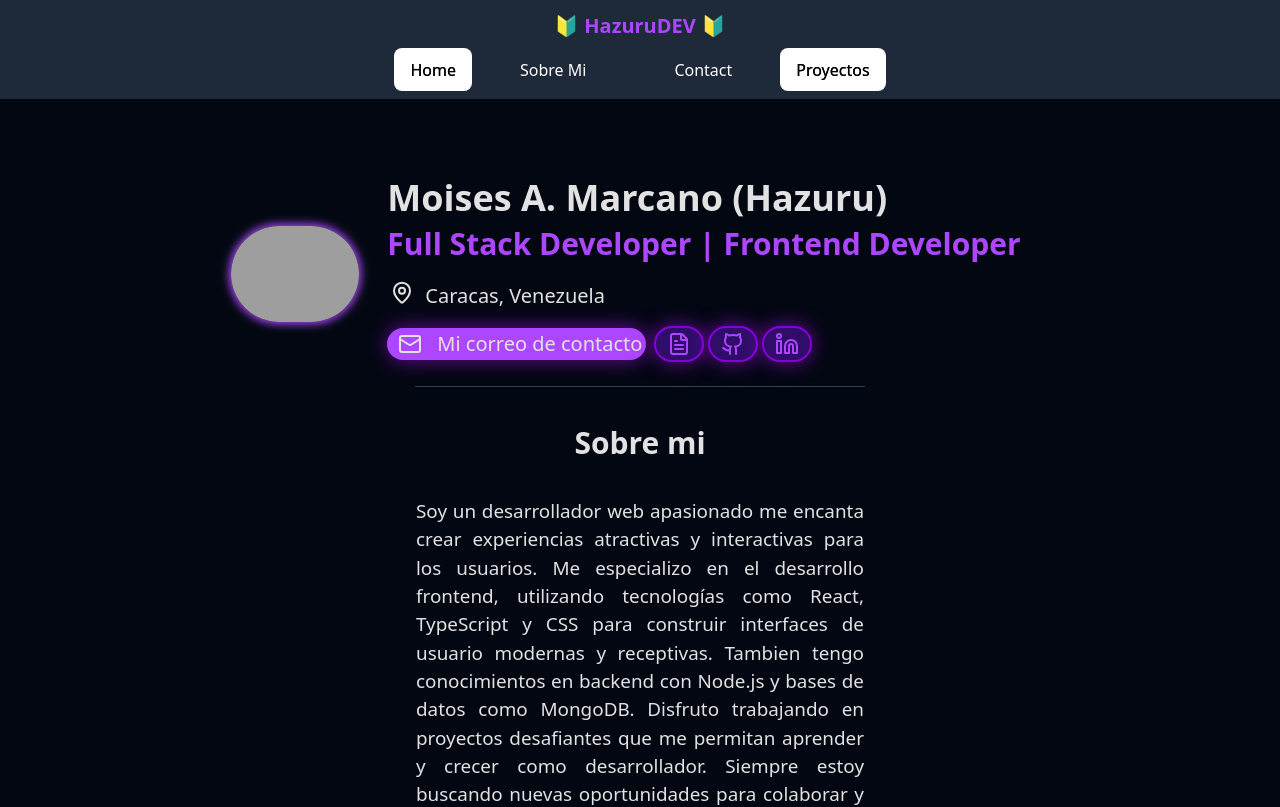
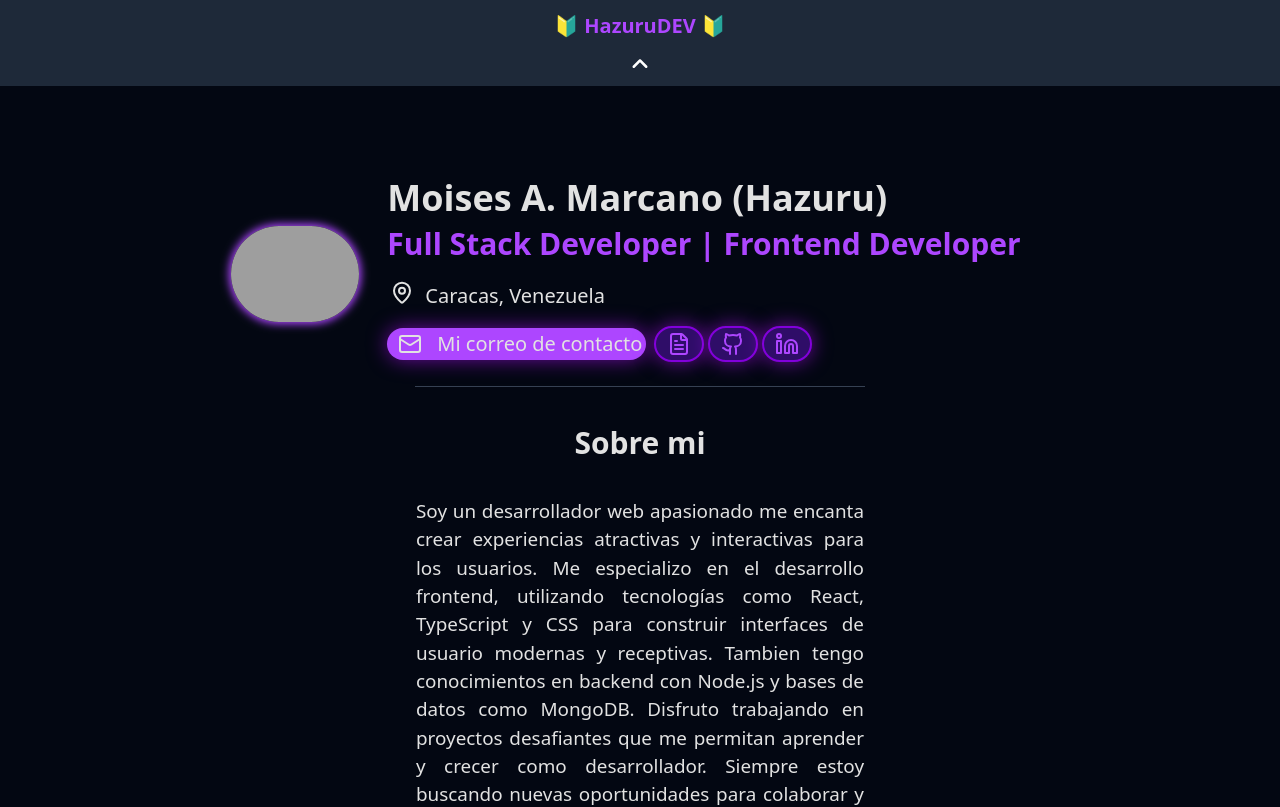
Before and after one commit to Hazuru00/Portafolio-Personal-WebDeveloper, a React (Vite) app in the folder PORTAFOLIO2/: page / in a window 1280 px wide. Shown: the top 807 px of the page. Built offline with nearby package versions, Linux system fonts and the light colour scheme; grey boxes are pictures that could not be loaded.

Commit message:
dropdown in the nav

```diff
--- a/PORTAFOLIO2/jsons/proyects.json
+++ b/PORTAFOLIO2/jsons/proyects.json
@@ -5,6 +5,7 @@
             "name": "Proyecto A",
             "description": "Descripción del Proyecto A",
             "technologies": ["React", "Tailwind CSS", "TypeScript"],
+            "hero": "https://example.com/imagen-proyecto-a.jpg",
             "link": "https://github.com/usuario/proyecto-a"
         },
         {
@@ -12,6 +13,7 @@
             "name": "Proyecto B",
             "description": "Descripción del Proyecto B",
             "technologies": ["Python", "Django"],
+            "hero": "https://example.com/imagen-proyecto-b.jpg",
             "link": "https://github.com/usuario/proyecto-b"
         }
     ]
--- a/PORTAFOLIO2/package.json
+++ b/PORTAFOLIO2/package.json
@@ -29,7 +29,7 @@
   "devDependencies": {
     "@eslint/js": "^9.36.0",
     "@types/node": "^24.6.0",
-    "@types/react": "^19.1.16",
+    "@types/react": "^19.2.9",
     "@types/react-dom": "^19.1.9",
     "@vitejs/plugin-react-swc": "^4.1.0",
     "eslint": "^9.36.0",
--- a/PORTAFOLIO2/src/components/GooeyNav.tsx
+++ b/PORTAFOLIO2/src/components/GooeyNav.tsx
@@ -177,7 +177,7 @@ const GooeyNav: React.FC<GooeyNavProps> = ({
             content: "";
             position: absolute;
             inset: -75px;
-            z-index: -2;
+            z-index: -222;
             background: black;
           }
           .effect.filter::after {
@@ -300,7 +300,7 @@ const GooeyNav: React.FC<GooeyNavProps> = ({
             {items.map((item, index) => (
               <li
                 key={index}
-                className={`rounded-full relative cursor-pointer transition-[background-color_color_box-shadow] duration-300 ease shadow-[0_0_0.5px_1.5px_transparent] text-white ${
+                className={`rounded-full relative cursor-pointer  text-white ${
                   activeIndex === index ? 'active' : ''
                 }`}
               >
--- a/PORTAFOLIO2/src/components/NavBar.tsx
+++ b/PORTAFOLIO2/src/components/NavBar.tsx
@@ -1,4 +1,6 @@
 import GooeyNav from "./GooeyNav";
+import { useState } from "react";
+import { motion, AnimatePresence } from "motion/react";
 const items = [
   { label: "Home", href: "#home" },
   { label: "Sobre Mi", href: "#about" },
@@ -7,17 +9,91 @@ const items2 = [
   { label: "Contact", href: "#contact" },
   { label: "Proyectos", href: "#projects" },
 ];
+
+
+
 export default function Navbar_() {
+  const [isOpen, setIsOpen] = useState(false);
+  function ToggleNavbar(initialState: boolean) {
+    return () => setIsOpen(!isOpen);
+  }
+
   return (
-    <nav className="bg-gray-800 p-3 pb-2 w-full h-auto fixed top-0 z-50">
+    <motion.nav
+      className="bg-gray-800 p-3 pb-2 w-full h-auto fixed top-0 z-50"
+      transition={{
+        duration: 0.5,
+        ease: "easeInOut",
+        transform: { type: "spring", stiffness: 100 },
+      }}
+    >
       <div className="justify-center m-auto">
         <div>
           <div className="text-purple-500 font-bold text-xl mb-2 flex justify-center ">
             <span>🔰 HazuruDEV 🔰</span>
           </div>
-
+          <motion.span
+            className="shadow-none cursor-pointer justify-center self-center m-auto flex justify-self-center"
+            onClick={ToggleNavbar(true)}
+          >
+            <AnimatePresence>
+              {isOpen ? (
+                <motion.svg
+                  viewBox="0 0 24 24"
+                  fill="none"
+                  xmlns="http://www.w3.org/2000/svg"
+                >
+                  <g id="SVGRepo_bgCarrier" stroke-width="0"></g>
+                  <g
+                    id="SVGRepo_tracerCarrier"
+                    stroke-linecap="round"
+                    stroke-linejoin="round"
+                  ></g>
+                  <g id="SVGRepo_iconCarrier">
+                    {" "}
+                    <path
+                      fill-rule="evenodd"
+                      clip-rule="evenodd"
+                      d="M12.7071 14.7071C12.3166 15.0976 11.6834 15.0976 11.2929 14.7071L6.29289 9.70711C5.90237 9.31658 5.90237 8.68342 6.29289 8.29289C6.68342 7.90237 7.31658 7.90237 7.70711 8.29289L12 12.5858L16.2929 8.29289C16.6834 7.90237 17.3166 7.90237 17.7071 8.29289C18.0976 8.68342 18.0976 9.31658 17.7071 9.70711L12.7071 14.7071Z"
+                      fill="#ffffff"
+                    ></path>{" "}
+                  </g>
+                </motion.svg>
+              ) : (
+                <motion.svg
+                  viewBox="0 0 24 24"
+                  fill="none"
+                  xmlns="http://www.w3.org/2000/svg"
+                >
+                  <g id="SVGRepo_bgCarrier" stroke-width="0"></g>
+                  <g
+                    id="SVGRepo_tracerCarrier"
+                    stroke-linecap="round"
+                    stroke-linejoin="round"
+                  ></g>
+                  <g id="SVGRepo_iconCarrier">
+                    {" "}
+                    <path
+                      fill-rule="evenodd"
+                      clip-rule="evenodd"
+                      d="M12.7071 9.29289C12.3166 8.90237 11.6834 8.90237 11.2929 9.29289L6.29289 14.2929C5.90237 14.6834 5.90237 15.3166 6.29289 15.7071C6.68342 16.0976 7.31658 16.0976 7.70711 15.7071L12 11.4142L16.2929 15.7071C16.6834 16.0976 17.3166 16.0976 17.7071 15.7071C18.0976 15.3166 18.0976 14.6834 17.7071 14.2929L12.7071 9.29289Z"
+                      fill="#ffffff"
+                    ></path>{" "}
+                  </g>
+                </motion.svg>
+              )}
+            </AnimatePresence>
+          </motion.span>
           <div className="mx-auto flex justify-center items-center w-full flex-wrap m-auto">
-            <div className="flex-wrap flex justify-center">
+            <AnimatePresence>
+              {isOpen ? (
+                <motion.div
+                  className="flex-wrap flex justify-center"
+                  initial={{ opacity: 0, height: 0 }}
+                  animate={{ opacity: 1, height: "auto" }}
+                  transition={{ duration: 0.5, ease: "easeInOut" }}
+                  exit={{ opacity: 0, height: 0 }}
+                >
                   <div className="px-3 w-auto">
                     <GooeyNav
                       items={items}
@@ -70,10 +146,12 @@ export default function Navbar_() {
                   Contacto
                 </a>
               </div> */}
+                </motion.div>
+              ) : null}
+            </AnimatePresence>
           </div>
         </div>
       </div>
-      </div>
-    </nav>
+    </motion.nav>
   );
 }
```
Also changed, not shown: 1 other file (tests, documents, lock files or other folders). Lines whose indentation alone changed are shown as unchanged.
